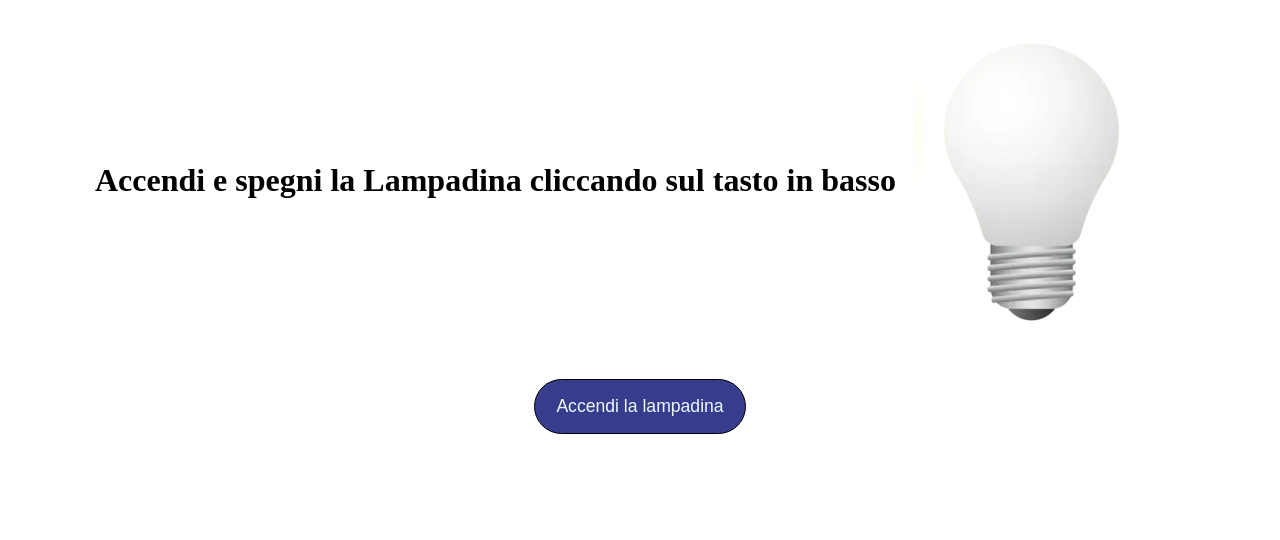
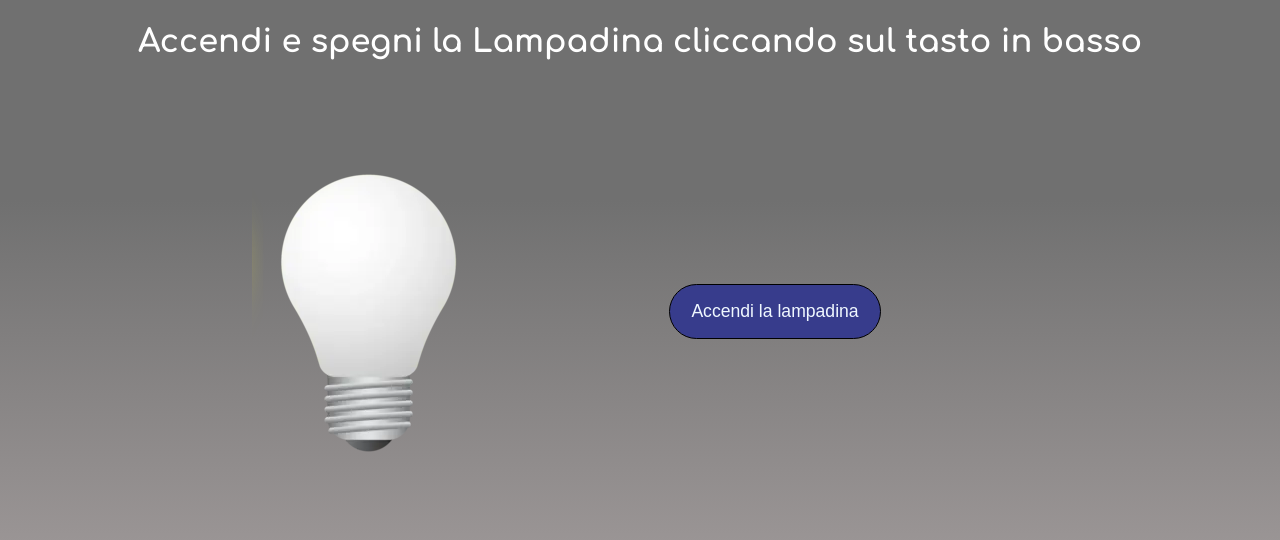
Before and after one commit to antoniorusso2/js-dom-1, a plain HTML site: page index.html in a window 1280 px wide. Drawn offline with Linux system fonts and the light colour scheme.

Commit message:
FIX: removed flex from container. Add some style and flex to another wrapper for both button and bulb with a bit of style to the page

```diff
--- a/css/style.css
+++ b/css/style.css
@@ -1,3 +1,8 @@
+@import url("https://fonts.googleapis.com/css2?family=Comfortaa:wght@300..700&display=swap");
+html {
+  font-family: "Comfortaa", sans-serif;
+}
+
 * {
   box-sizing: border-box;
   margin: 0;
@@ -16,21 +21,47 @@ button {
   display: block;
 }
 
+/* bg-color */
+body {
+  background: linear-gradient(
+    0deg,
+    rgba(161, 155, 155, 1) 25%,
+    rgba(112, 112, 112, 1) 75%
+  );
+  background-repeat: no-repeat;
+  height: 100vh;
+}
+
+/* header style */
+.main-title {
+  color: white;
+  padding: 1.5rem;
+  text-align: center;
+  font-size: 1rem;
+}
+/* container con 2 wrapp per lampadina e botone */
 .container {
+  padding: 3rem 0.5rem;
   width: 100%;
-  text-align: center;
   margin: 0 auto;
-  display: flex;
+  /* display: flex;
   justify-content: center;
   flex-wrap: wrap;
   align-items: center;
-  gap: 1.2rem;
+  gap: 1.2rem;*/
 }
 
 /* btn style */
 .btn-wrapper {
   flex-basis: 40%;
 }
+
+.wrap {
+  display: flex;
+  justify-content: center;
+  align-items: center;
+}
+
 .btn {
   margin: 0 auto;
   text-align: center;
@@ -46,6 +77,7 @@ button {
 .x-15 {
   transform: translateX(-15%);
 }
+
 /* !classe gestita con js per mostrare e nascondere lampadina accesa o spenta */
 
 .hidden {
--- a/index.html
+++ b/index.html
@@ -10,13 +10,15 @@
 
 <body>
   <header>
+    <div class="main-title">
+      <h1>Accendi e spegni la Lampadina cliccando sul tasto in basso</h1>
+    </div>
   </header>
   <main>
     <div class="container">
-      <div class="main-title">
-        <h1>Accendi e spegni la Lampadina cliccando sul tasto in basso</h1>
-      </div>
+
       <!-- lampadina -->
+      <div class="wrap">
         <div class="bulb-wrapper">
           <img id="off-bulb" class="" src="./img/white_lamp.png" alt="">
           <img id="on-bulb" class="hidden x-15" src="./img/yellow_lamp.png" alt="">
@@ -26,6 +28,8 @@
             Accendi la lampadina
           </button>
         </div>
+      </div>
+
 
     </div>
   </main>
```
Lines whose indentation alone changed are shown as unchanged.
